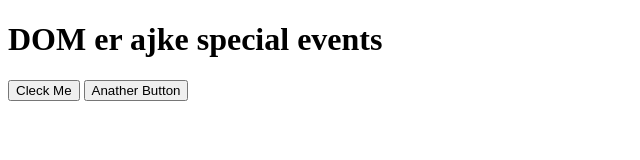
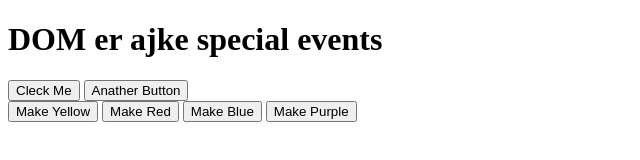
Before and after one commit to mahimgolder/js-dom-events, a plain HTML site: page index.html in a window 1280 px wide. Shown: the whole page, without its empty margins (0-640 px from the left). Drawn offline with Linux system fonts and the light colour scheme.

Commit message:
added onclick 3 option

```diff
--- a/index.html
+++ b/index.html
@@ -9,6 +9,24 @@
     <h1 onclick="console.log('I am clicked ')">DOM er ajke special events</h1>
     <button title="this is a tooltip" onclick="console.log(7)">Cleck Me</button>
     <button onclick="console.log(65)">Anather Button</button>
+    <br>
+
+    <!-- Option---- 1 : -->
+    <button onclick="document.body.style.backgroundColor = 'yellow'">Make Yellow</button>
+
+
+    <!-- Option 2: -->
+    <button onclick="makeRed()">Make Red</button>
+
+    <!-- Option 3: -->
+    <button id="make-blue">Make Blue</button>
+
+    <button id="make-purple">Make Purple</button>
+
     <script src="js/events.js"></script>
+    <script>
+
+
+    </script>
 </body>
 </html>
```
